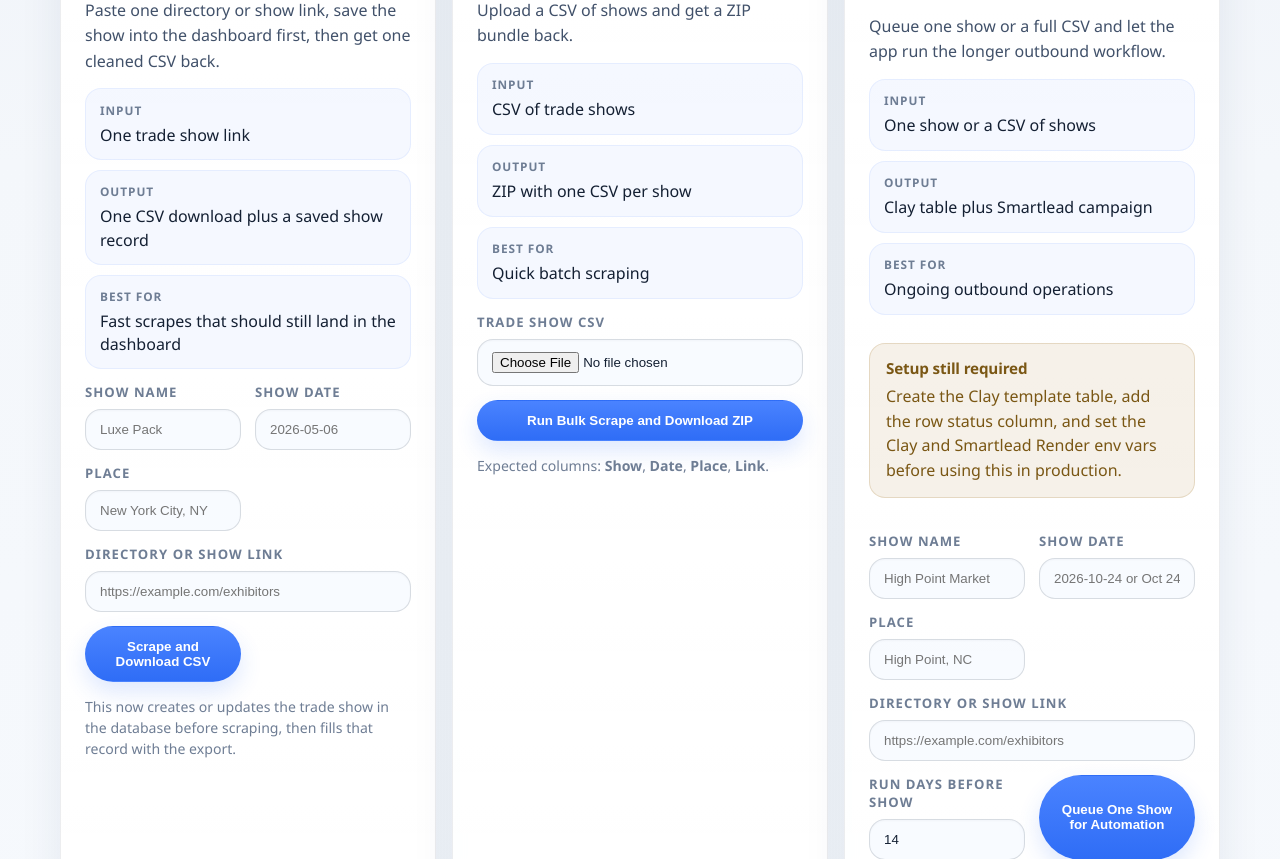
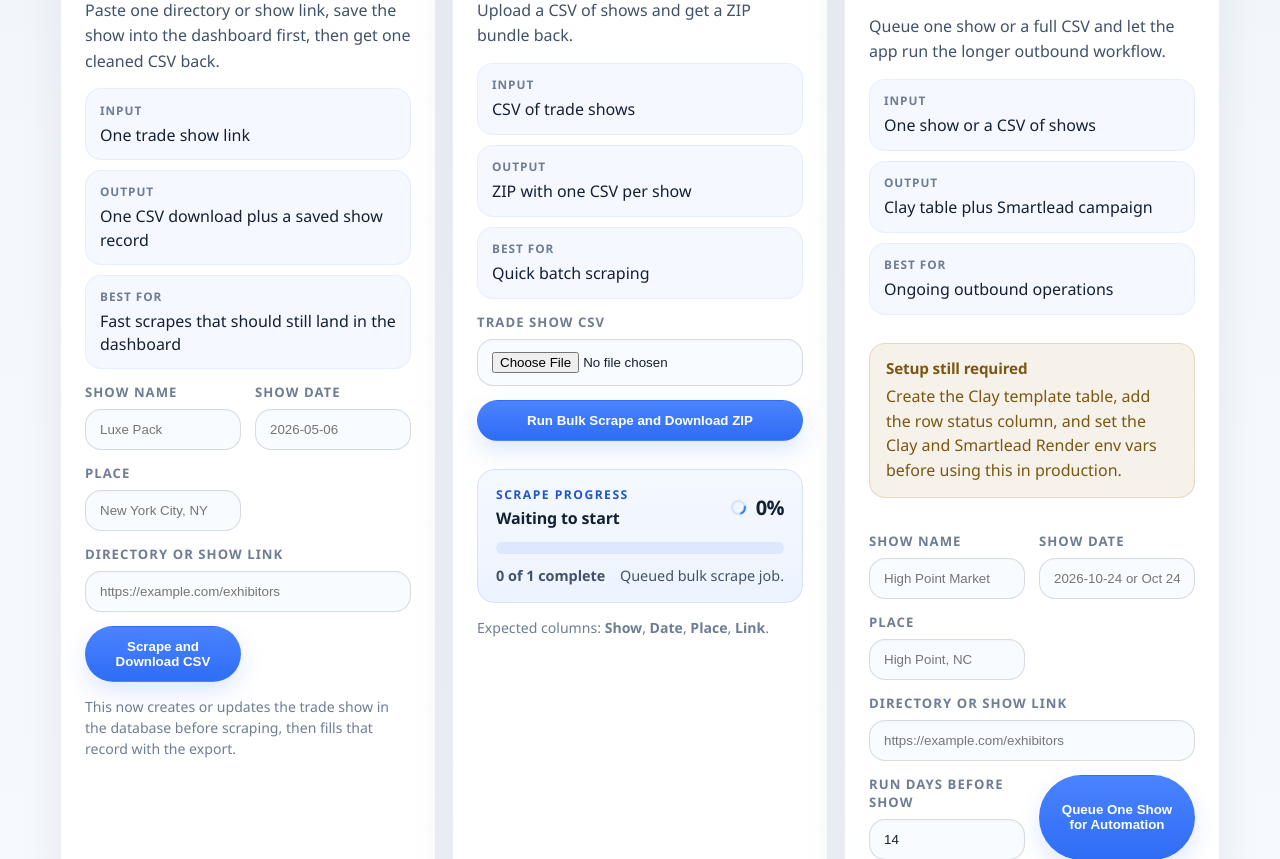
Before and after one commit to hhamzie/Conduit_TradeShow_GTM, a FastAPI app: page /workflow in a window 1280 px wide. Shown: the part 792-1651 px from the top of the page. Run offline with FastAPI, Linux system fonts and the light colour scheme; the visitor is signed in with stand-in values (Sample User, id 1).

Commit message:
Improve bulk scrape progress feedback

```diff
--- a/static/app.js
+++ b/static/app.js
@@ -40,14 +40,34 @@ function setProgressMessage(target, message, tone) {
   target.dataset.tone = tone || "info";
 }
 
-function setProgressBar(bar, completed, total) {
-  if (!bar) {
+function updateBulkProgress(ui, { completed = 0, total = 1, currentShow = "", detail = "", tone = "info", active = true }) {
+  if (!ui.panel) {
     return;
   }
+
+  const safeCompleted = Math.max(completed || 0, 0);
   const safeTotal = Math.max(total || 0, 1);
-  bar.hidden = false;
-  bar.max = safeTotal;
-  bar.value = Math.min(completed || 0, safeTotal);
+  const percent = Math.max(0, Math.min(100, Math.round((safeCompleted / safeTotal) * 100)));
+
+  ui.panel.hidden = false;
+  ui.panel.dataset.tone = tone;
+  ui.panel.dataset.active = active ? "true" : "false";
+
+  if (ui.fill) {
+    ui.fill.style.width = `${percent}%`;
+  }
+  if (ui.percent) {
+    ui.percent.textContent = `${percent}%`;
+  }
+  if (ui.count) {
+    ui.count.textContent = `${Math.min(safeCompleted, safeTotal)} of ${safeTotal} complete`;
+  }
+  if (ui.currentShow) {
+    ui.currentShow.textContent = currentShow || (active ? "Preparing bulk scrape" : "Bulk scrape complete");
+  }
+  if (ui.detail) {
+    ui.detail.textContent = detail || "";
+  }
 }
 
 async function downloadResponse(response) {
@@ -123,7 +143,25 @@ async function handleDirectDownloadFormSubmit(event) {
   }
 }
 
-async function pollBulkScrapeJob(jobId, progressTarget, progressBar) {
+function getBulkProgressUI(form) {
+  const panelId = form.dataset.progressPanelTarget || "";
+  const fillId = form.dataset.progressFillTarget || "";
+  const percentId = form.dataset.progressPercentTarget || "";
+  const countId = form.dataset.progressCountTarget || "";
+  const currentShowId = form.dataset.progressCurrentShowTarget || "";
+  const detailId = form.dataset.progressDetailTarget || "";
+
+  return {
+    panel: panelId ? document.getElementById(panelId) : null,
+    fill: fillId ? document.getElementById(fillId) : null,
+    percent: percentId ? document.getElementById(percentId) : null,
+    count: countId ? document.getElementById(countId) : null,
+    currentShow: currentShowId ? document.getElementById(currentShowId) : null,
+    detail: detailId ? document.getElementById(detailId) : null,
+  };
+}
+
+async function pollBulkScrapeJob(jobId, progressTarget, progressUI) {
   while (true) {
     const response = await fetch(`/scrape/bulk/status/${jobId}`, {
       credentials: "same-origin",
@@ -132,7 +170,14 @@ async function pollBulkScrapeJob(jobId, progressTarget, progressBar) {
       throw new Error(`Unable to fetch bulk scrape status (${response.status}).`);
     }
     const payload = await response.json();
-    setProgressBar(progressBar, payload.completed || 0, payload.total || 1);
+    updateBulkProgress(progressUI, {
+      completed: payload.completed || 0,
+      total: payload.total || 1,
+      currentShow: payload.current_show || "Preparing bulk scrape",
+      detail: payload.message || "Working...",
+      tone: payload.status === "completed" ? "success" : "info",
+      active: payload.status !== "completed",
+    });
     setProgressMessage(progressTarget, payload.message || "Working...", "info");
 
     if (payload.status === "completed") {
@@ -150,13 +195,19 @@ async function handleBulkDownloadFormSubmit(event) {
   event.preventDefault();
   const form = event.currentTarget;
   const progressTargetId = form.dataset.progressTarget || "";
-  const progressBarTargetId = form.dataset.progressBarTarget || "";
   const progressTarget = progressTargetId ? document.getElementById(progressTargetId) : null;
-  const progressBar = progressBarTargetId ? document.getElementById(progressBarTargetId) : null;
+  const progressUI = getBulkProgressUI(form);
   const loadingLabel = form.dataset.loadingLabel || "Working...";
 
   setFormBusyState(form, true, loadingLabel);
-  setProgressBar(progressBar, 0, 1);
+  updateBulkProgress(progressUI, {
+    completed: 0,
+    total: 1,
+    currentShow: "Preparing bulk scrape",
+    detail: "Queued bulk scrape job.",
+    tone: "info",
+    active: true,
+  });
   setProgressMessage(progressTarget, "Queued bulk scrape job.", "info");
 
   try {
@@ -183,8 +234,16 @@ async function handleBulkDownloadFormSubmit(event) {
       typeof payload.created === "number"
         ? `Added ${payload.created} new show(s), updated ${payload.updated || 0}, skipped ${payload.skipped || 0}.`
         : "Registered shows in the dashboard.";
+    updateBulkProgress(progressUI, {
+      completed: 0,
+      total: 1,
+      currentShow: "Queued shows",
+      detail: `${registeredSummary} Starting bulk scrape...`,
+      tone: "info",
+      active: true,
+    });
     setProgressMessage(progressTarget, `${registeredSummary} Starting bulk scrape...`, "info");
-    const finalStatus = await pollBulkScrapeJob(payload.job_id, progressTarget, progressBar);
+    const finalStatus = await pollBulkScrapeJob(payload.job_id, progressTarget, progressUI);
     const downloadResponseObject = await fetch(finalStatus.download_url, {
       credentials: "same-origin",
     });
@@ -192,12 +251,28 @@ async function handleBulkDownloadFormSubmit(event) {
       throw new Error(`The ZIP download failed (${downloadResponseObject.status}).`);
     }
     await downloadResponse(downloadResponseObject);
+    updateBulkProgress(progressUI, {
+      completed: finalStatus.completed || finalStatus.total || 1,
+      total: finalStatus.total || 1,
+      currentShow: finalStatus.current_show || "Bulk scrape complete",
+      detail: "ZIP download started. The shows are now on the dashboard.",
+      tone: "success",
+      active: false,
+    });
     setProgressMessage(progressTarget, "Bulk scrape finished. ZIP download started. The shows are now on the dashboard.", "success");
   } catch (error) {
     const message =
       error instanceof Error && error.message
         ? error.message
         : "Something went wrong while starting the bulk scrape.";
+    updateBulkProgress(progressUI, {
+      completed: 0,
+      total: 1,
+      currentShow: "Bulk scrape failed",
+      detail: message,
+      tone: "error",
+      active: false,
+    });
     setProgressMessage(progressTarget, message, "error");
   } finally {
     setFormBusyState(form, false, loadingLabel);
--- a/static/styles.css
+++ b/static/styles.css
@@ -1039,6 +1039,119 @@ button.button.subtle {
   color: var(--muted);
 }
 
+.bulk-progress-panel {
+  margin-top: 0.9rem;
+  padding: 16px 18px;
+  border-radius: 18px;
+  border: 1px solid rgba(47, 109, 246, 0.14);
+  background: linear-gradient(180deg, rgba(244, 248, 255, 0.98), rgba(236, 243, 255, 0.92));
+  display: grid;
+  gap: 12px;
+}
+
+.bulk-progress-panel[data-tone="success"] {
+  border-color: rgba(20, 122, 85, 0.18);
+  background: linear-gradient(180deg, rgba(242, 251, 247, 0.98), rgba(232, 247, 239, 0.92));
+}
+
+.bulk-progress-panel[data-tone="error"] {
+  border-color: rgba(186, 60, 77, 0.18);
+  background: linear-gradient(180deg, rgba(255, 245, 247, 0.98), rgba(251, 235, 239, 0.92));
+}
+
+.bulk-progress-head,
+.bulk-progress-foot {
+  display: flex;
+  align-items: center;
+  justify-content: space-between;
+  gap: 12px;
+}
+
+.bulk-progress-kicker {
+  margin: 0 0 4px;
+  font-size: 0.76rem;
+  font-weight: 800;
+  letter-spacing: 0.12em;
+  text-transform: uppercase;
+  color: var(--accent-dark);
+}
+
+.bulk-progress-show {
+  display: block;
+  font-size: 1rem;
+  line-height: 1.4;
+  letter-spacing: -0.01em;
+}
+
+.bulk-progress-side {
+  display: inline-flex;
+  align-items: center;
+  gap: 10px;
+  white-space: nowrap;
+}
+
+.bulk-progress-spinner {
+  width: 15px;
+  height: 15px;
+  border-radius: 999px;
+  border: 2px solid rgba(47, 109, 246, 0.16);
+  border-top-color: var(--accent);
+  animation: bulk-progress-spin 0.9s linear infinite;
+}
+
+.bulk-progress-panel[data-active="false"] .bulk-progress-spinner {
+  animation: none;
+  border-color: rgba(20, 122, 85, 0.18);
+  border-top-color: var(--success);
+}
+
+.bulk-progress-panel[data-tone="error"] .bulk-progress-spinner {
+  animation: none;
+  border-color: rgba(186, 60, 77, 0.16);
+  border-top-color: var(--danger);
+}
+
+.bulk-progress-percent {
+  font-size: 1.25rem;
+  letter-spacing: -0.03em;
+}
+
+.bulk-progress-track {
+  position: relative;
+  overflow: hidden;
+  width: 100%;
+  height: 12px;
+  border-radius: 999px;
+  background: rgba(47, 109, 246, 0.1);
+}
+
+.bulk-progress-fill {
+  height: 100%;
+  width: 0;
+  border-radius: inherit;
+  background: linear-gradient(90deg, var(--accent) 0%, #5ea0ff 100%);
+  transition: width 220ms ease;
+}
+
+.bulk-progress-panel[data-tone="success"] .bulk-progress-fill {
+  background: linear-gradient(90deg, var(--success) 0%, #35b585 100%);
+}
+
+.bulk-progress-panel[data-tone="error"] .bulk-progress-fill {
+  background: linear-gradient(90deg, var(--danger) 0%, #df6d7d 100%);
+}
+
+.bulk-progress-count,
+.bulk-progress-detail {
+  color: var(--ink-soft);
+  font-size: 0.9rem;
+  line-height: 1.45;
+}
+
+.bulk-progress-count {
+  font-weight: 700;
+}
+
 .inline-status {
   margin: 0;
   padding: 12px 14px;
@@ -1092,6 +1205,12 @@ button.button.subtle {
 
 .compact-notice {
   margin-bottom: 0;
+}
+
+@keyframes bulk-progress-spin {
+  to {
+    transform: rotate(360deg);
+  }
 }
 
 .show-notice-success {
--- a/templates/index.html
+++ b/templates/index.html
@@ -142,8 +142,13 @@
       method="post"
       enctype="multipart/form-data"
       data-bulk-download-form
+      data-progress-panel-target="bulk-scrape-progress-panel"
       data-progress-target="bulk-scrape-status"
-      data-progress-bar-target="bulk-scrape-progress-bar"
+      data-progress-fill-target="bulk-scrape-progress-fill"
+      data-progress-percent-target="bulk-scrape-progress-percent"
+      data-progress-count-target="bulk-scrape-progress-count"
+      data-progress-current-show-target="bulk-scrape-current-show"
+      data-progress-detail-target="bulk-scrape-progress-detail"
       data-loading-label="Building ZIP..."
     >
       <label class="lane-form-wide">
@@ -152,7 +157,25 @@
       </label>
       <button type="submit">Run Bulk Scrape and Download ZIP</button>
     </form>
-    <progress id="bulk-scrape-progress-bar" max="1" value="0" hidden style="width: 100%; margin-top: 0.75rem;"></progress>
+    <section id="bulk-scrape-progress-panel" class="bulk-progress-panel" hidden aria-live="polite">
+      <div class="bulk-progress-head">
+        <div>
+          <p class="bulk-progress-kicker">Scrape Progress</p>
+          <strong id="bulk-scrape-current-show" class="bulk-progress-show">Waiting to start</strong>
+        </div>
+        <div class="bulk-progress-side">
+          <span class="bulk-progress-spinner" aria-hidden="true"></span>
+          <strong id="bulk-scrape-progress-percent" class="bulk-progress-percent">0%</strong>
+        </div>
+      </div>
+      <div class="bulk-progress-track" aria-hidden="true">
+        <div id="bulk-scrape-progress-fill" class="bulk-progress-fill"></div>
+      </div>
+      <div class="bulk-progress-foot">
+        <span id="bulk-scrape-progress-count" class="bulk-progress-count">0 of 1 complete</span>
+        <span id="bulk-scrape-progress-detail" class="bulk-progress-detail">Queued bulk scrape job.</span>
+      </div>
+    </section>
     <p id="bulk-scrape-status" class="inline-status" hidden></p>
     <p class="mini-note">Expected columns: <strong>Show</strong>, <strong>Date</strong>, <strong>Place</strong>, <strong>Link</strong>.</p>
   </article>
```
